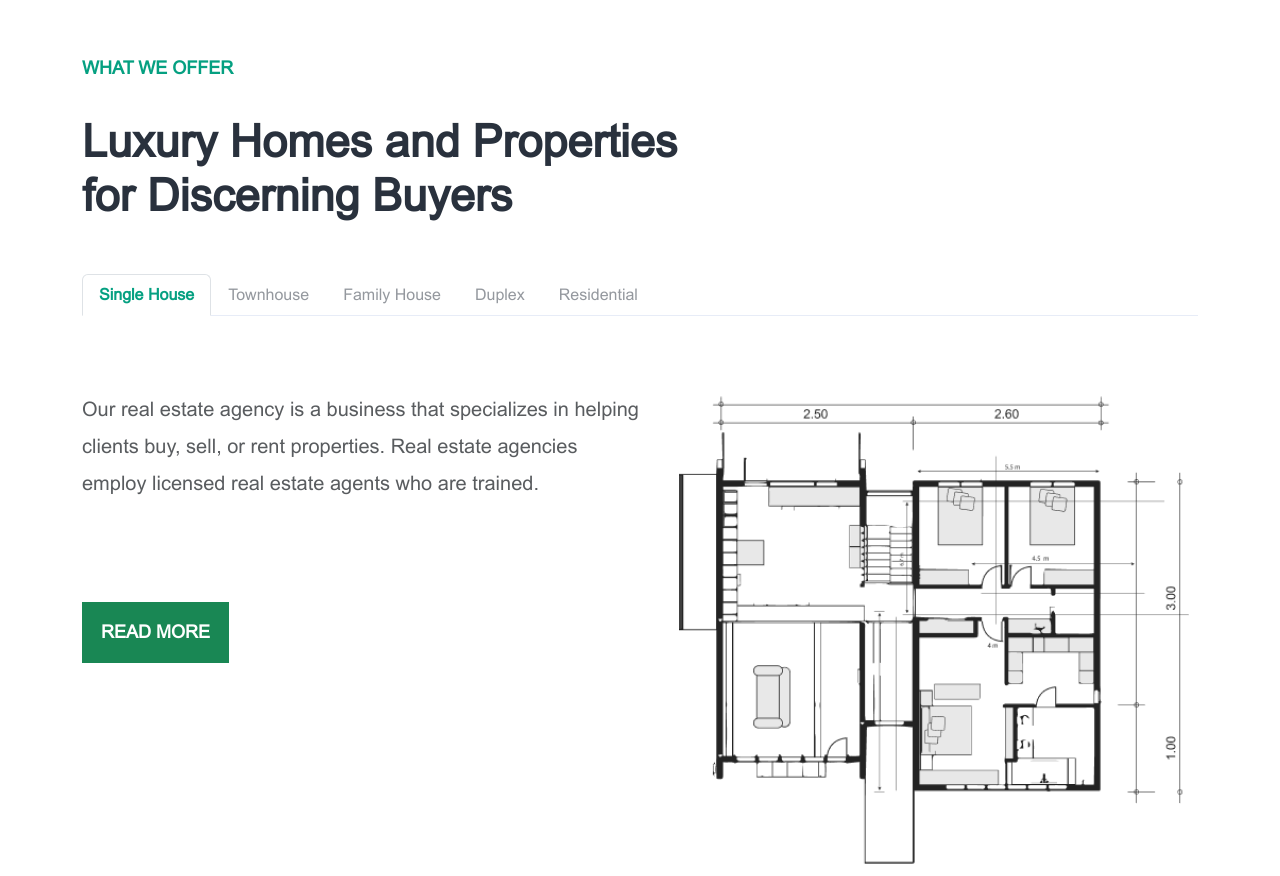
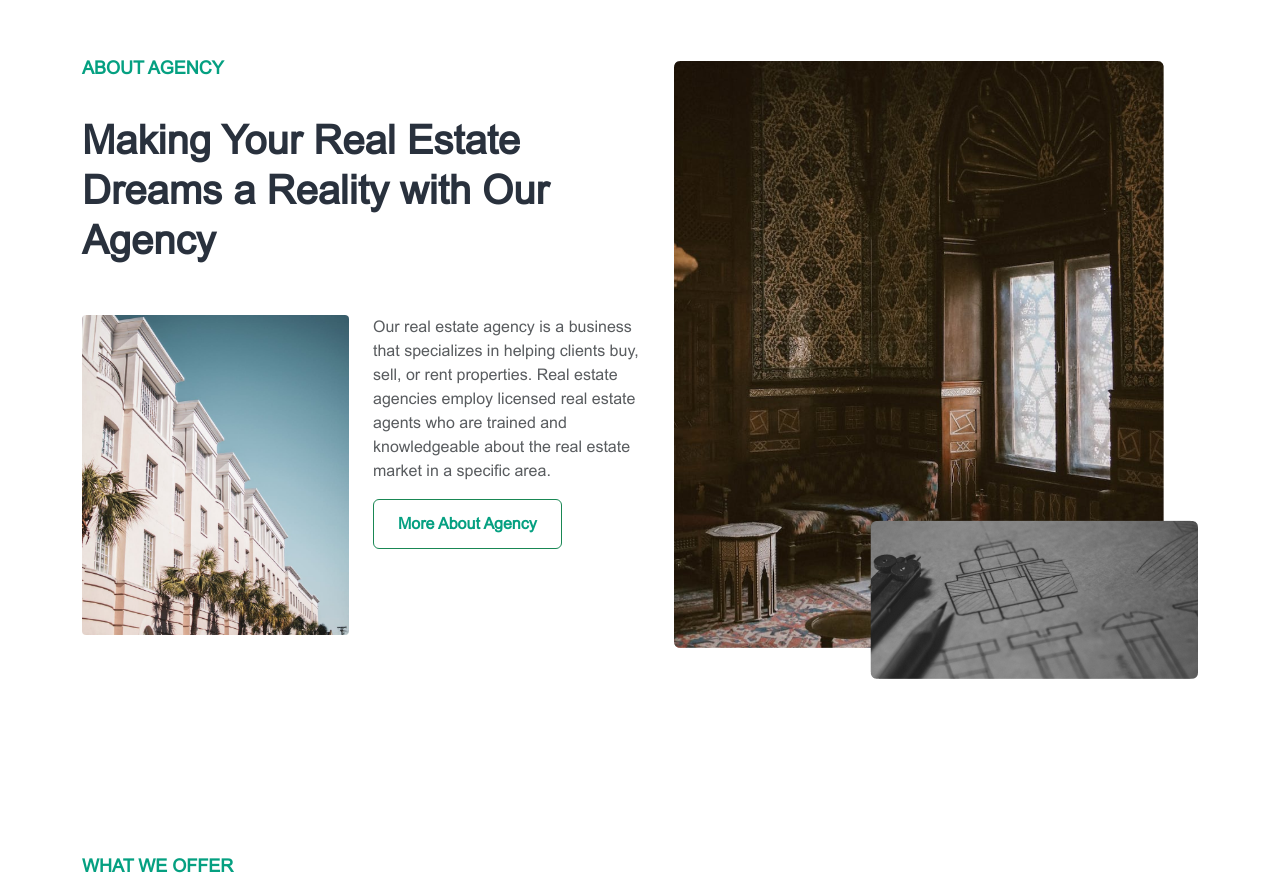
Before and after one commit to zahidhasanratan/BUILDERS.COM, a plain HTML site: page index.html in a window 1280 px wide. Shown: the part 119-995 px from the top of the page. Drawn offline with nearby package versions, Linux system fonts and the light colour scheme.

Commit message:
ABOUT AGENCY done

```diff
--- a/css/styles.css
+++ b/css/styles.css
@@ -31,6 +31,43 @@ p {
 }
 
 /* Common Styling Ended */
+/* agencty styling started  */
+.about-agency {
+  margin: 180px 0;
+}
+.about_agency_wrapper {
+  display: flex;
+}
+.about_agency_wrapper .agency_title {
+  font-weight: 700;
+  font-size: 18px;
+  color: rgba(5, 160, 129, 1);
+  margin-bottom: 40px;
+}
+.about_agency_wrapper h3 {
+  font-weight: 700;
+  font-size: 40px;
+  color: rgba(41, 49, 61, 1);
+  margin-bottom: 50px;
+  line-height: 50px;
+}
+.about_agency_wrapper .text-muted {
+  font-weight: 400;
+  font-size: 16px;
+  line-height: 24px;
+  color: rgba(41, 49, 61, 0.5);
+}
+.about_agency_wrapper a {
+  font-weight: 700;
+  font-size: 16px;
+  color: rgba(5, 160, 129, 1);
+  padding: 12px 24px;
+  background-color: white;
+}
+
+.about_agency_wrapper .agencyrightimg {
+}
+/* agencty styling ended  */
 /* whatweoffer styling started  */
 #whatweoffer {
   margin: 180px 0;
--- a/index.html
+++ b/index.html
@@ -20,6 +20,37 @@
   <body>
     <head></head>
     <main>
+      <!-- ABOUT AGENCY section started  -->
+       <section class="about-agency">
+        <div class="container">
+          <div class="row">
+            <div class="about_agency_wrapper">
+              <div class="col-lg-6">
+                <p class="agency_title">ABOUT AGENCY</p>
+                <h3>Making Your Real Estate Dreams
+                  a Reality with Our Agency</h3>
+                  <div class="row">
+                    <div class="col-md-6">
+                        <img src="./images/agencybuilding.png" alt="Building" class="img-fluid">
+                    </div>
+                    <div class="col-md-6">
+                        <p class="text-muted">
+                            Our real estate agency is a business that specializes in helping clients buy, sell, or rent properties.
+                            Real estate agencies employ licensed real estate agents who are trained and knowledgeable about the real estate market in a specific area.
+                        </p>
+                        <a href="#" class="btn btn-success">More About Agency</a>
+                    </div>
+                </div>
+              </div>
+              <div class="col-lg-6 text-end">
+                <img class="agencyrightimg" src="./images/agencyphoto.png" class="img-fluid" alt="">
+              </div>
+            </div>
+
+          </div>
+        </div>
+       </section>
+      <!-- ABOUT AGENCY section ended  -->
       <!-- WHAT WE OFFER section started  -->
       <section id="whatweoffer">
         <div class="container">
```
Also changed, not shown: images/agencybuilding.png (added), images/agencyphoto.png (added).
